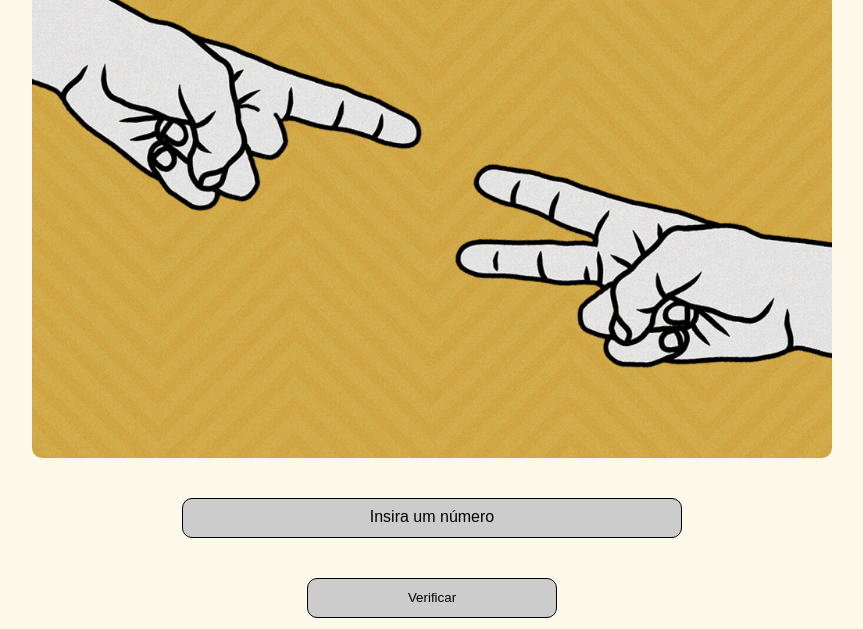
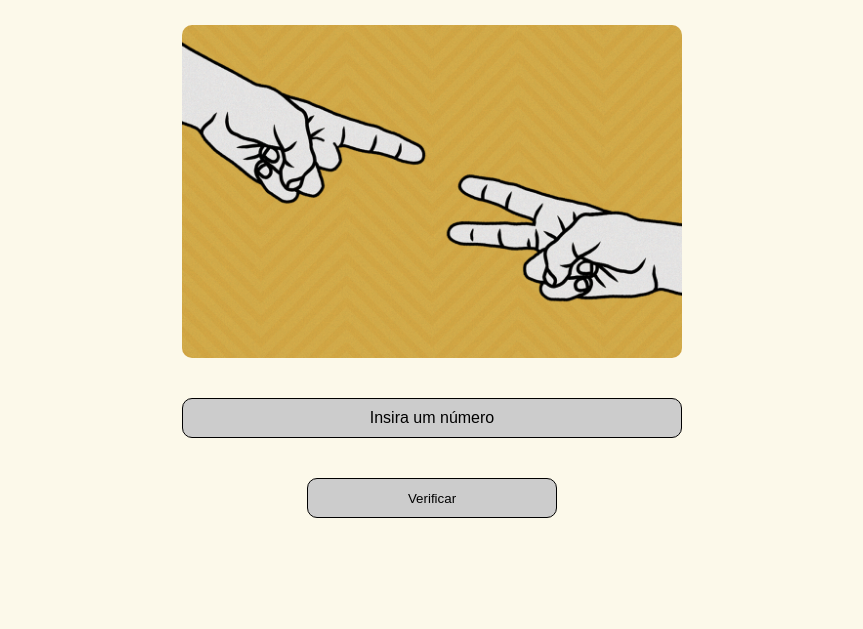
Before and after one commit to BrunoBdst/par-ou-impar, a plain HTML site: page index.html in a window 1280 px wide. Shown: the part 171-800 px from the top of the page, without its empty margins (208-1071 px from the left). Drawn offline with Linux system fonts and the light colour scheme.

Commit message:
mudanças na responsividade

```diff
--- a/style.css
+++ b/style.css
@@ -76,7 +76,7 @@ main {
   cursor: pointer;
 }
 
-@media screen and (min-width: 375px) and (max-width: 430px) {
+@media screen and (min-width: 344px) and (max-width: 430px) {
   .title {
     font-size: 30px;
   }
@@ -93,3 +93,9 @@ main {
     width: 80px;
   }
 }
+
+@media screen and (min-width: 540px) {
+  .img-odd-or-even {
+    width: 500px;
+  }
+}
```
